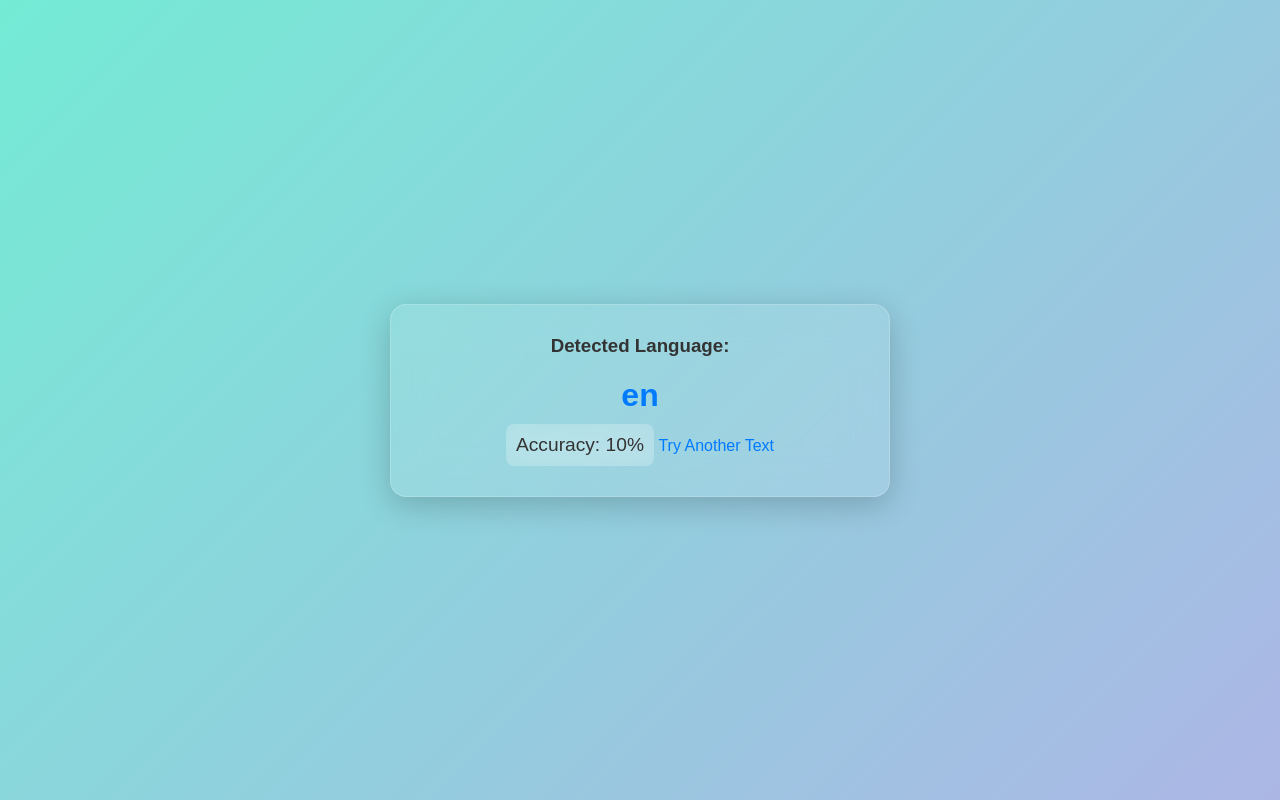
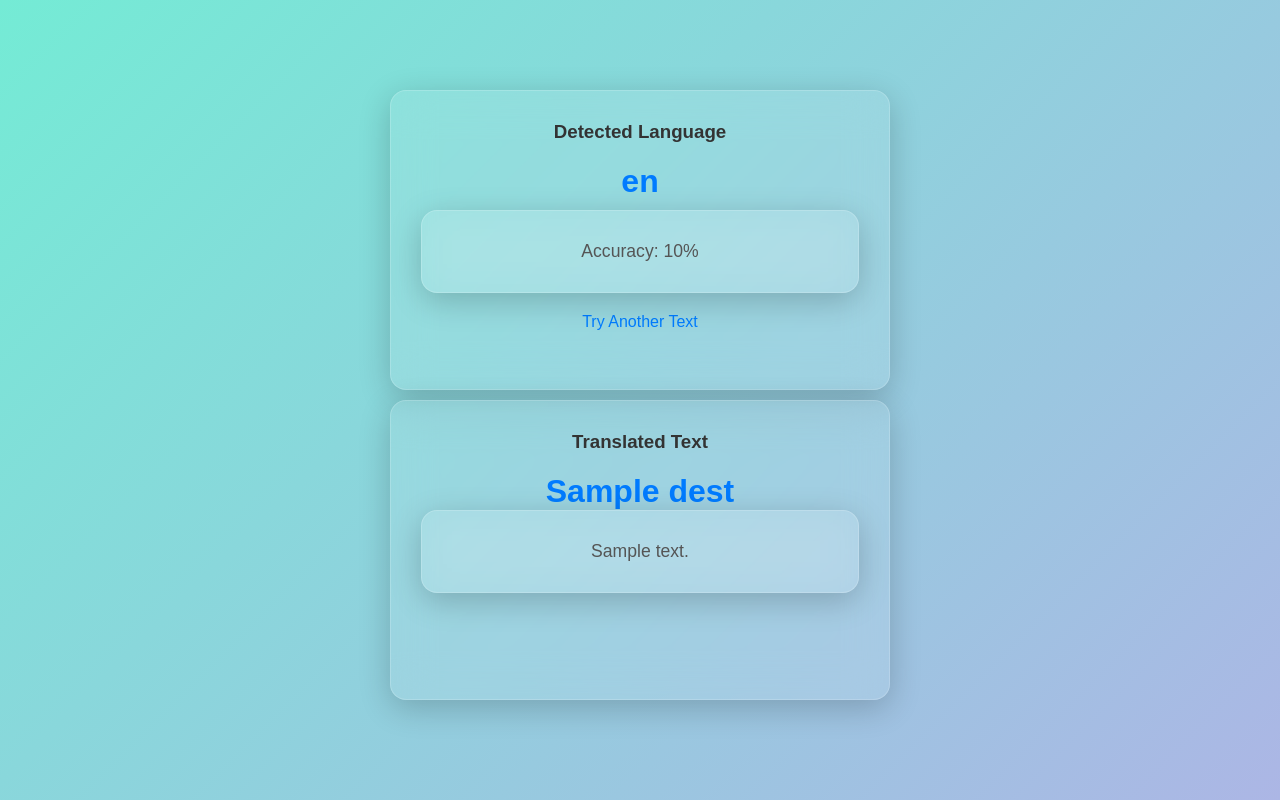
Before and after one commit to MrPal28/Language-Detection-Model, a Flask app: template templates/result.html in a window 1280 px wide. Run offline with Flask 3, Linux system fonts and the light colour scheme; the template is opened without the code that fills it: most values are stand-ins (such as "Sample title", 1, 10 or a date in 2020); parts of the project's set-up code (start-up, migrations or seed data) failed here and were passed over.

Commit message:
Updated HTML structure and styles for translated text display

```diff
--- a/app.py
+++ b/app.py
@@ -1,6 +1,7 @@
 from flask import Flask, render_template, request
 import pickle
 import numpy as np
+from googletrans import Translator
 
 app = Flask(__name__)
 
@@ -11,14 +12,33 @@ with open("model.pkl", "rb") as model_file:
 with open("vectorizer.pkl", "rb") as vectorizer_file:
     cv = pickle.load(vectorizer_file)
 
+# Initialize the Translator
+translator = Translator()
+
+# Function to translate text
+def translate_text(text="type", src="English", dest="Hindi"):
+    text_1 = text
+    src_1 = src.lower().split('_', 1)[0]  # Get the language code for source
+    dest_1 = dest.lower().split('_', 1)[0]  # Get the language code for destination
+
+    # Translate the text
+    translated = translator.translate(text_1, src=src_1, dest=dest_1)
+
+    return translated.text
+
 @app.route('/')
 def home():
-    return render_template('index.html')
+    languages = ['Estonian', 'Swedish', 'Thai', 'Tamil', 'Dutch', 'Japanese', 'Turkish', 'Latin', 'Urdu',
+                 'Indonesian', 'Portuguese', 'French', 'Chinese', 'Korean', 'Hindi', 'Spanish', 'Pushto',
+                 'Persian', 'Romanian', 'Russian', 'English', 'Arabic']
+
+    return render_template('index.html', languages=languages)
 
 @app.route('/predict', methods=['POST'])
 def predict():
     if request.method == 'POST':
         text = request.form['text']
+        dest = request.form['language_option']  # Get the destination language selected by the user
         data = cv.transform([text]).toarray()
 
         # Get the predicted language and its probability
@@ -26,7 +46,20 @@ def predict():
         probabilities = model.predict_proba(data)[0]
         accuracy = np.max(probabilities) * 100  # Accuracy as percentage
 
-        return render_template('result.html', language=prediction, accuracy=accuracy)
+        # Check if the confidence score is above 0.7
+        confidence_score = np.max(probabilities)
+        if confidence_score > 0.7:
+            # Translate the text to the selected destination language
+            translated_text = translate_text(text, src=prediction, dest=dest)
+        else:
+            # Detect the language if confidence is low
+            detected = translator.detect(text)
+            detected_lang = detected.lang
+            translated_text = translate_text(text, src=detected_lang, dest=dest)
+
+        # Render the result template with the prediction, accuracy, and translated text
+        return render_template('result.html', language=prediction, accuracy=accuracy, translated_text=translated_text, dest=dest)
+
 
 if __name__ == "__main__":
     app.run(debug=True)
--- a/requirments.txt
+++ b/requirments.txt
@@ -2,3 +2,4 @@ Flask==2.0.3
 scikit-learn==1.0
 pandas==1.3.5
 numpy==1.21.6
+googletrans
--- a/static/styles.css
+++ b/static/styles.css
@@ -13,6 +13,7 @@ body {
   justify-content: center;
   height: 100vh;
   overflow: hidden;
+  flex-direction: column; /* Stack the containers vertically */
 }
 
 /* Glassmorphic Container */
@@ -26,10 +27,16 @@ body {
   border: 1px solid rgba(255, 255, 255, 0.18);
   backdrop-filter: blur(20px);
   text-align: center;
+  margin-bottom: 10px; /* Minimal gap between containers */
+}
+
+/* Ensure both containers are of equal size */
+.container.result {
+  height: 300px; /* Set a fixed height to both containers */
 }
 
 /* Text and Headings */
-h2, h3 {
+h3 {
   color: #333;
   margin-bottom: 20px;
 }
@@ -43,11 +50,26 @@ h1 {
   font-size: 1.2em;
   color: #333;
   margin-top: 10px;
-  background: rgba(255, 255, 255, 0.2); /* Glassmorphic effect */
+  background: rgba(255, 255, 255, 0.2);
   padding: 10px;
   border-radius: 8px;
   backdrop-filter: blur(10px);
   display: inline-block;
+}
+
+/* Translated Text Styling */
+.container.result p {
+  max-width: 500px;
+  width: 100%;
+  padding: 30px;
+  background: rgba(255, 255, 255, 0.1);
+  border-radius: 16px;
+  box-shadow: 0 8px 32px rgba(0, 0, 0, 0.2);
+  border: 1px solid rgba(255, 255, 255, 0.18);
+  backdrop-filter: blur(20px);
+  text-align: center;
+  font-size: 1.1em;
+  color: #555;
 }
 
 /* Input Field Styling */
@@ -61,7 +83,7 @@ h1 {
   color: #333;
 }
 
-/* Neon Button */
+/* Neon Button Styles (unchanged) */
 .btn {
   background-color: #007bff;
   color: #fff;
--- a/templates/result.html
+++ b/templates/result.html
@@ -8,10 +8,15 @@
 </head>
 <body>
     <div class="container result">
-        <h3>Detected Language:</h3>
+        <h3>Detected Language</h3>
         <h1>{{ language }}</h1>
-        <p class="accuracy">Accuracy: {{ accuracy | round(2) }}%</p> <!-- Accuracy display -->
+        <p class="accuracy">Accuracy: {{ accuracy | round(2) }}%</p>
         <a href="/" class="back-link">Try Another Text</a>
+    </div>
+    <div class="container result">
+        <h3>Translated Text</h3>
+        <h1>{{ dest | capitalize }}</h1>
+        <p>{{ translated_text }}</p>
     </div>
 </body>
 </html>
```
Also changed, not shown: templates/index.html (+13 -1 lines), 1 other file.
